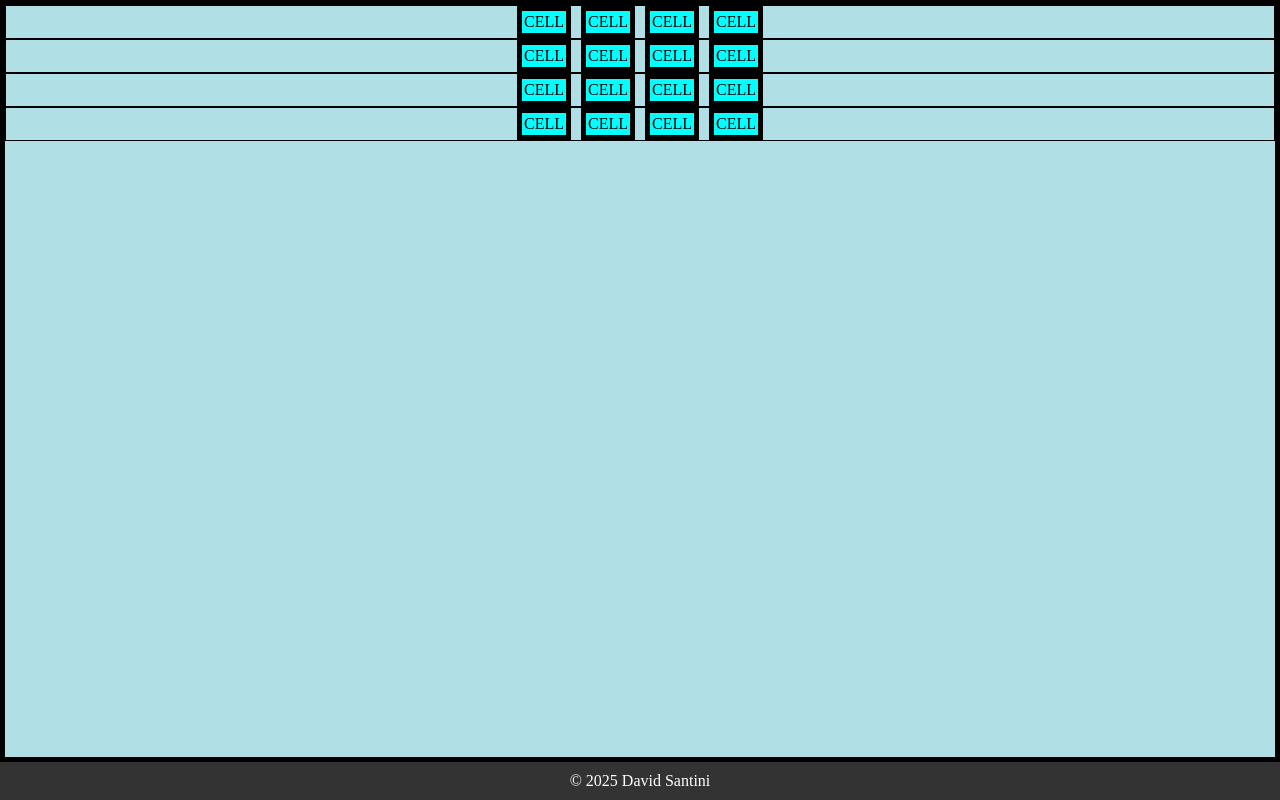
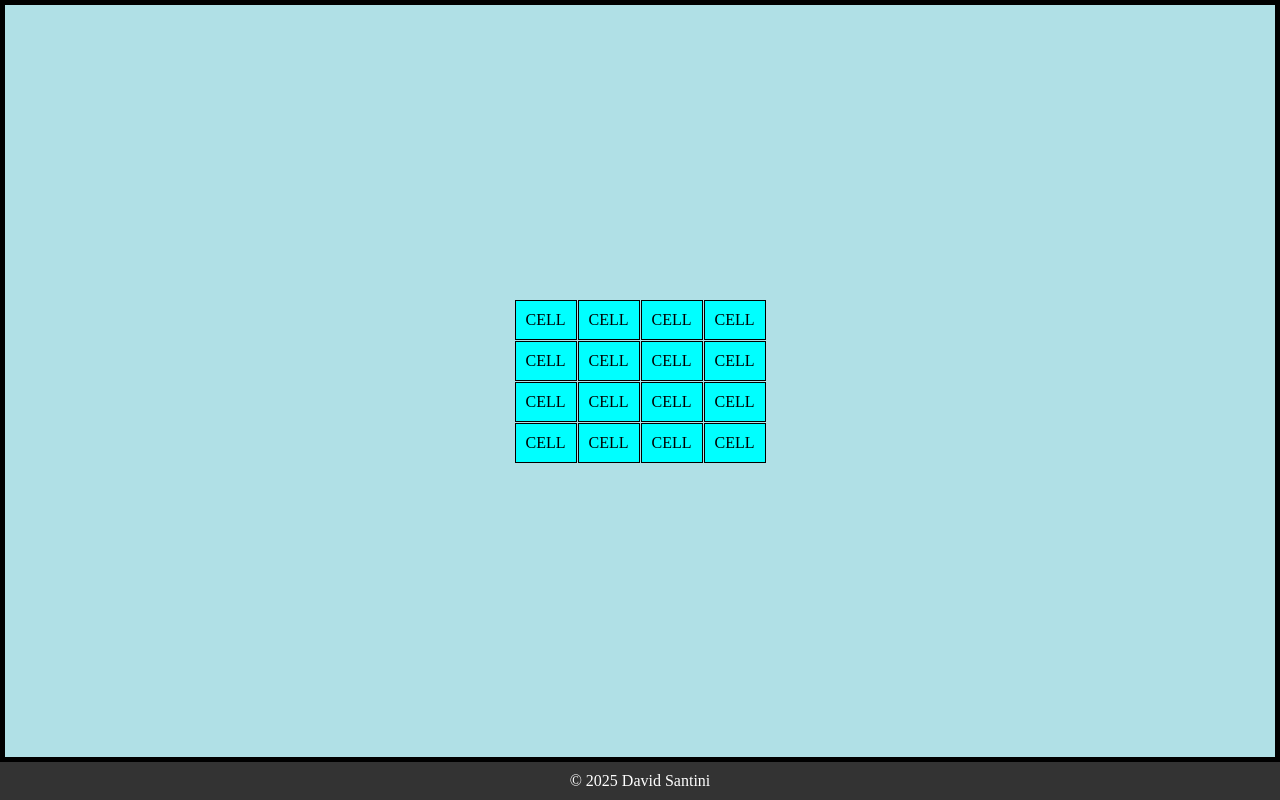
Before and after one commit to dsant2119/odin-etch-a-sketch, a plain HTML site: page index.html in a window 1280 px wide. Drawn offline with Linux system fonts and the light colour scheme.

Commit message:
Center grid

```diff
--- a/style.css
+++ b/style.css
@@ -7,6 +7,7 @@ body {
     display: flex;
     height: 100vh;
     flex-direction: column;
+    justify-content: space-evenly;
     background-color: powderblue;
 }
 
@@ -18,26 +19,26 @@ body {
 }
 
 .container {
+    display: flex;
+    flex-direction: column;
     flex: 1;
+    justify-content: center;
     /* Pushes the footer down */
-    text-align: center;
     min-width: fit-content;
     border: solid black 5px;
+    gap: 1px;
 }
 
 .row {
     display: flex;
     flex-direction: row;
     justify-content: center;
-    gap: 10px;
+    gap: 1px;
     flex-wrap: nowrap;
-    margin: auto;
-    border: solid black 1px;
-
 }
 
 .cell {
-    border: solid black 5px;
+    border: solid black 1px;
     background-color: aqua;
-    padding: 2px;
+    padding: 10px;
 }
```
